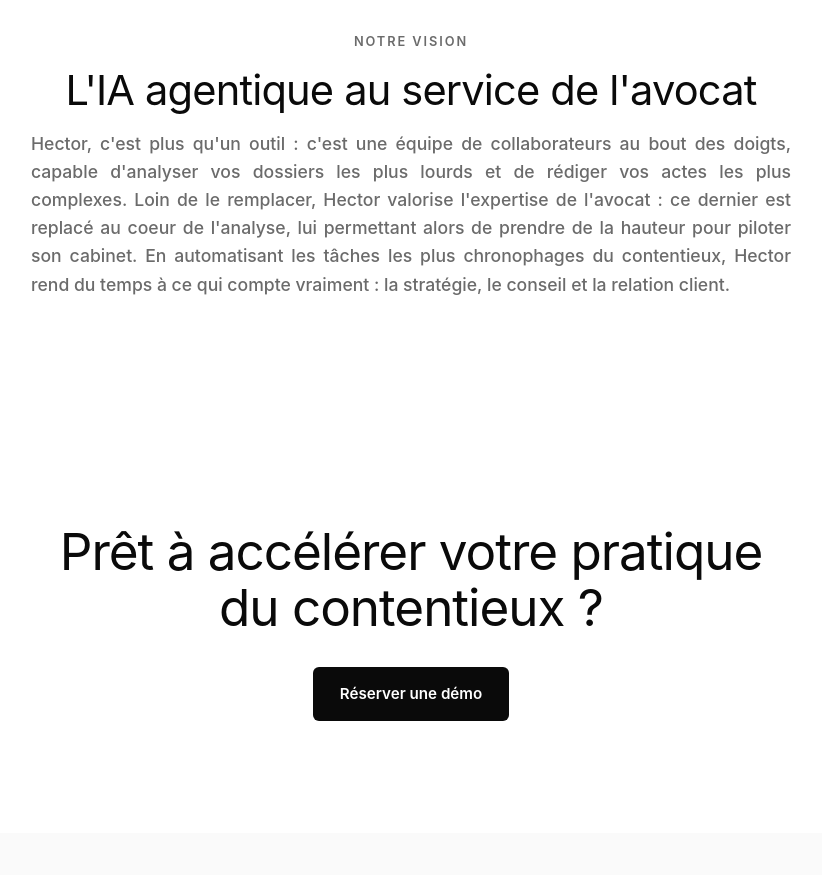
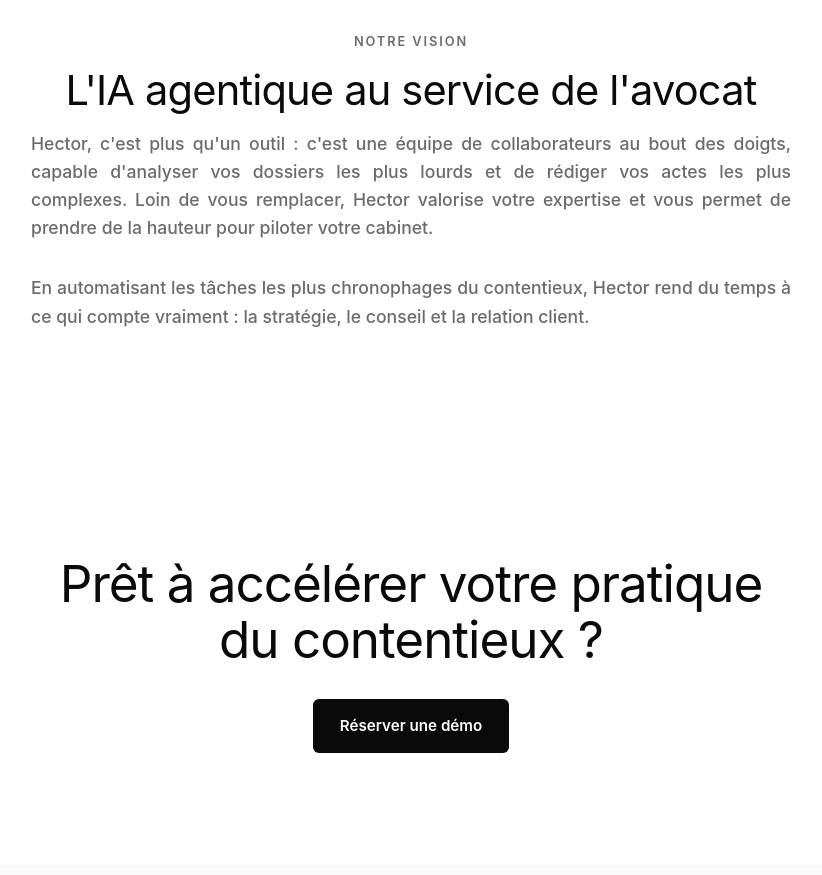
Before and after one commit to Do-HectorAI/site-hector, a plain HTML site: page index.html in a window 1280 px wide. Shown: the part 3920-4795 px from the top of the page, without its empty margins (229-1051 px from the left). Drawn offline with Linux system fonts and the light colour scheme; a web font is replaced by a local one.

Commit message:
Update index.html

```diff
--- a/index.html
+++ b/index.html
@@ -280,8 +280,8 @@
             <span class="eyebrow">Notre vision</span>
             <h2>L'IA agentique au service de l'avocat</h2>
             <p>Hector, c'est plus qu'un outil : c'est une équipe de collaborateurs au bout des doigts, capable d'analyser vos dossiers les plus lourds et de rédiger vos actes les plus complexes.
-            Loin de le remplacer, Hector valorise l'expertise de l'avocat : ce dernier est replacé au coeur de l'analyse, lui permettant alors de prendre de la hauteur pour piloter son cabinet.
-            En automatisant les tâches les plus chronophages du contentieux, Hector rend du temps à ce qui compte vraiment : la stratégie, le conseil et la relation client.</p>
+            Loin de vous remplacer, Hector valorise votre expertise et vous permet  de prendre de la hauteur pour piloter votre cabinet.</p>
+           <p> En automatisant les tâches les plus chronophages du contentieux, Hector rend du temps à ce qui compte vraiment : la stratégie, le conseil et la relation client.</p>
           </div>
         </div>
       </div>
```
